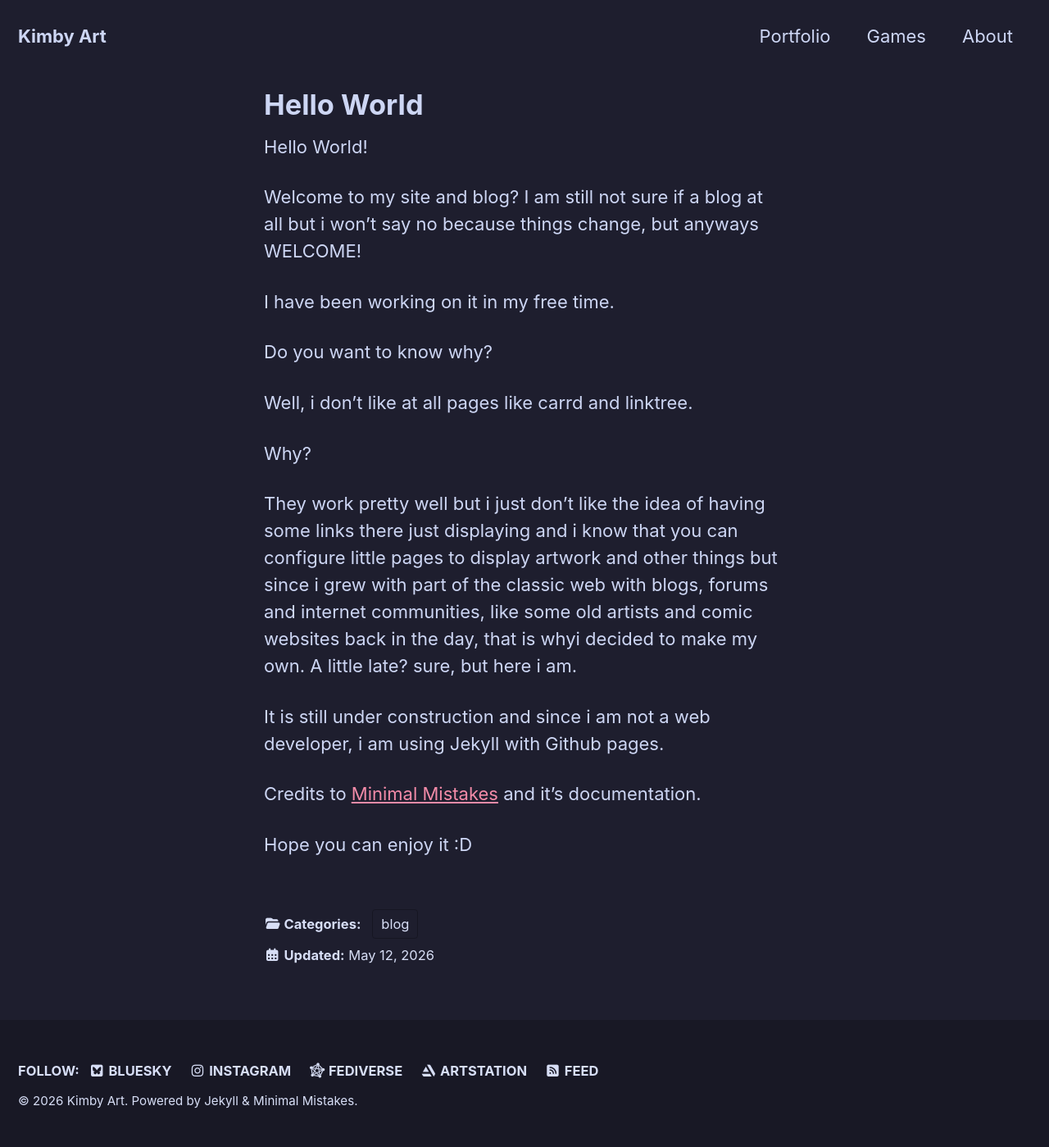
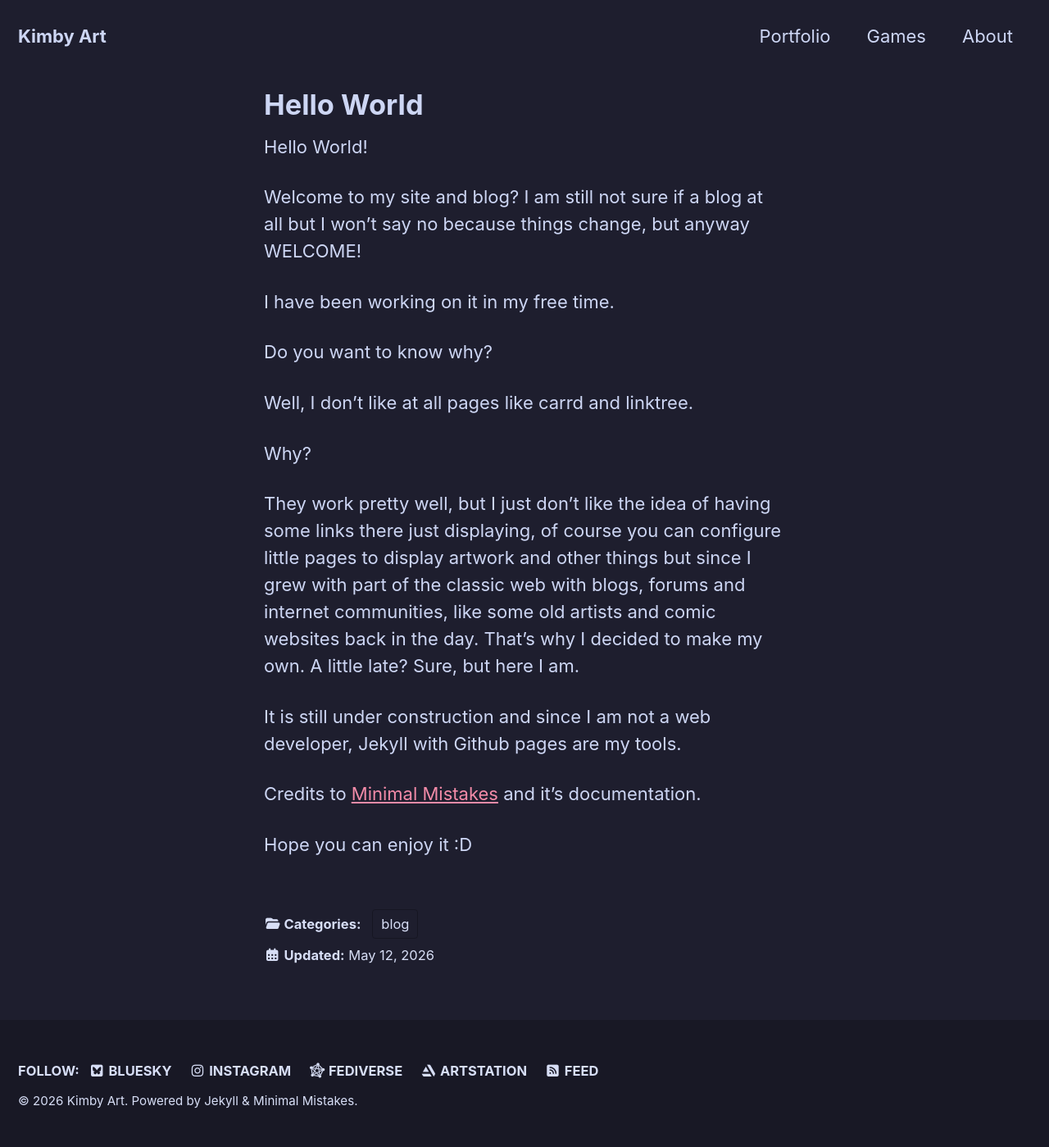
Before and after one commit to Kiimby/kiimby.github.io, a Jekyll site: the page built from _posts/2026-05-11-HelloWorld.md, in a window 1280 px wide. Shown: the whole page at 82% size. Built offline with Jekyll 4.4.1, drawn with Linux system fonts in a browser that asks for light colours; cached includes are drawn as plain includes.

Commit message:
Update 2026-05-11-HelloWorld.md

```diff
--- a/_posts/2026-05-11-HelloWorld.md
+++ b/_posts/2026-05-11-HelloWorld.md
@@ -11,20 +11,20 @@ categories:
 Hello World!
 
 Welcome to my site and blog?
-I am still not sure if a blog at all but i won't say no because things change, but anyways WELCOME!
+I am still not sure if a blog at all but I won't say no because things change, but anyway WELCOME!
 
 I have been working on it in my free time.
 
 Do you want to know why?
 
-Well, i don't like at all pages like carrd and linktree.
+Well, I don't like at all pages like carrd and linktree.
 
 Why?
 
-They work pretty well but i just don't like the idea of having some links there just displaying and i know that you can configure little pages to display artwork and other things but since i grew with part of the classic web with blogs, forums and internet communities, like some old artists and comic websites back in the day, that is whyi decided to make my own.
-A little late? sure, but here i am.
+They work pretty well, but I just don't like the idea of having some links there just displaying, of course you can configure little pages to display artwork and other things but since I grew with part of the classic web with blogs, forums and internet communities, like some old artists and comic websites back in the day. That's why I decided to make my own.
+A little late? Sure, but here I am.
 
-It is still under construction and since i am not a web developer, i am using Jekyll with Github pages.
+It is still under construction and since I am not a web developer, Jekyll with Github pages are my tools.
 
 Credits to [Minimal Mistakes](https://mmistakes.github.io/minimal-mistakes/) and it's documentation.
 
```
